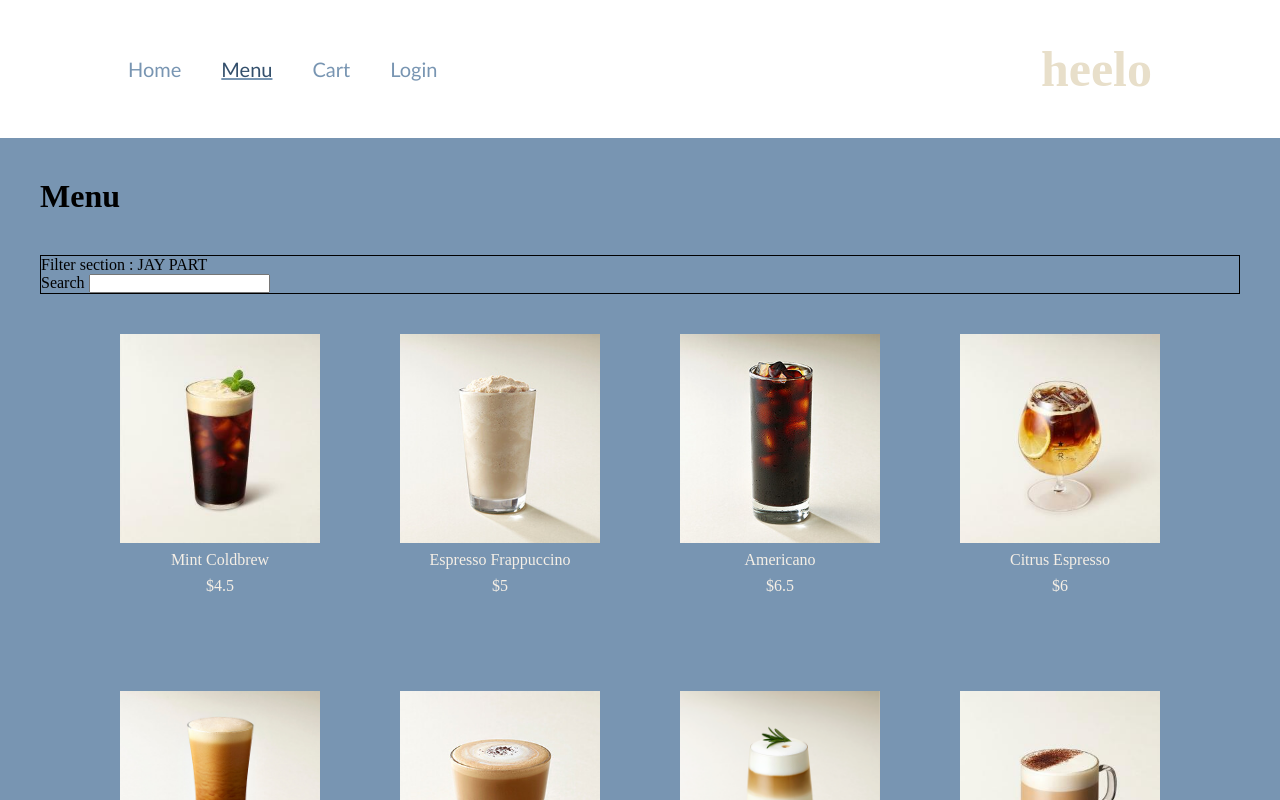
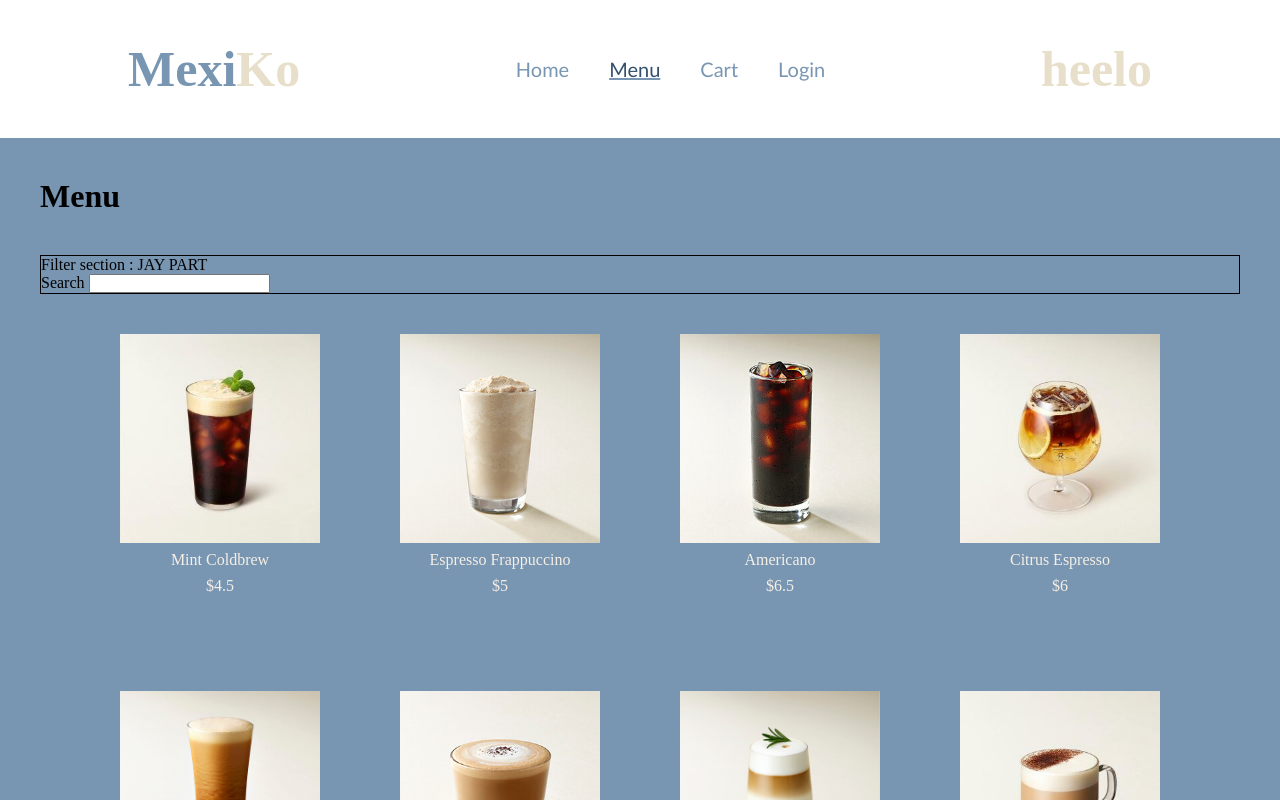
Before and after one commit to yoo-ran/GroupD-Final, a Vue app: page / in a window 1280 px wide. Shown: the top 800 px of the page. Built offline with nearby package versions, Linux system fonts and the light colour scheme.

Commit message:
yooran commit

```diff
--- a/src/App.vue
+++ b/src/App.vue
@@ -1,7 +1,7 @@
 <template>
   <div id="app">
     <header>
-      <!-- <router-link to="/home" style='textDecoration:none'><h1><span>Mexi</span>Ko</h1></router-link>  -->
+      <router-link to="/home" style='textDecoration:none'><h1><span>Mexi</span>Ko</h1></router-link>
       <nav>
         <router-link to="/home"><a>Home</a></router-link>
         <router-link to="/"><a>Menu</a></router-link>
@@ -32,7 +32,7 @@
 </template>
 
 <script>
-
+import $ from "jquery"
 export default {
   name: 'App',
   components:{
```
